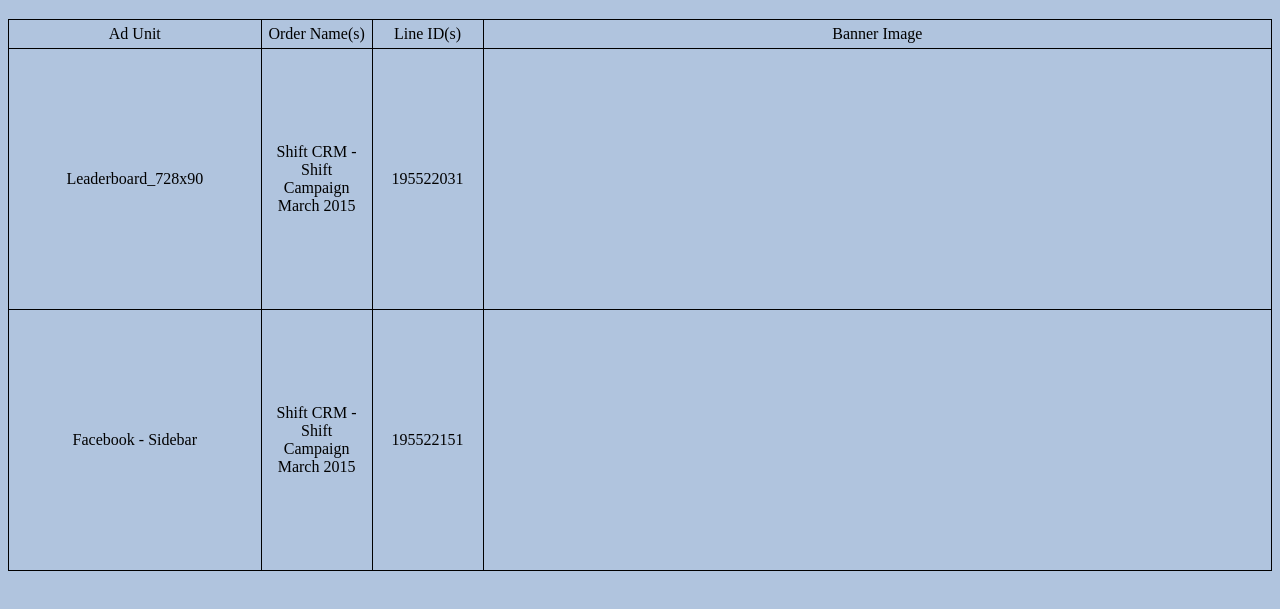
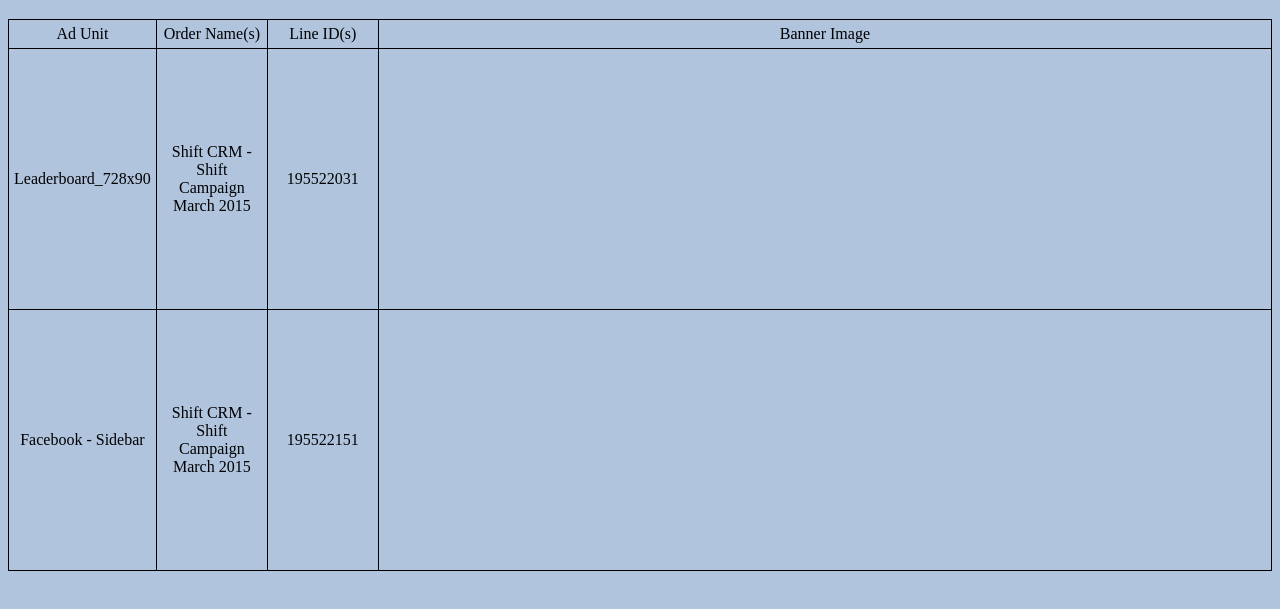
Before and after one commit to Shift-CRM-ADC/adc-testing, a plain HTML site: page index.html in a window 1280 px wide. Shown: the part 61-670 px from the top of the page. Drawn offline with Linux system fonts and the light colour scheme.

Commit message:
Update index.html

```diff
--- a/index.html
+++ b/index.html
@@ -44,7 +44,7 @@ table.example2 td:first-child {width:20%;}
 </center>
 	<table style="width:100%" class="example2">
 	<tr>
-		<td>
+		<td style="width:100px">
 		Ad Unit
 		</td>
 		<td style="width:100px">
@@ -62,7 +62,7 @@ table.example2 td:first-child {width:20%;}
 
 <!-- Tracking Test Pub | pisces-penton.com | *ROS* | 300x250 -->
 <tr>
-		<td>
+		<td style="width:100px">
 		 Leaderboard_728x90
 		</td>
 		<td style="width:100px">
@@ -84,7 +84,7 @@ table.example2 td:first-child {width:20%;}
 
 <!-- Tracking Test Pub | Tracking Test Pub Freeform Media | TTP Rotating logo on homepage twitter widget | Exclusive -->
 <tr>
-		<td>
+		<td style="width:100px">
 		Facebook - Sidebar
 		</td>
 		<td style="width:100px">
```
